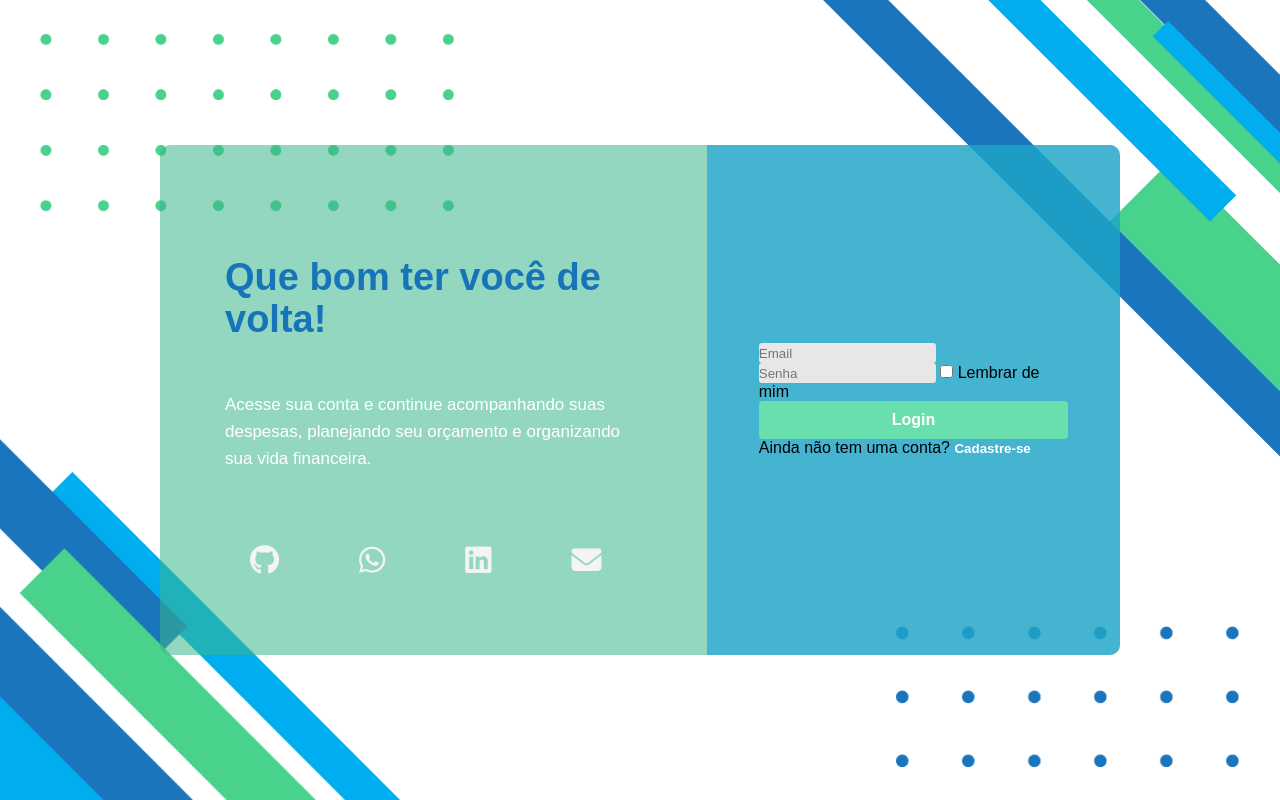
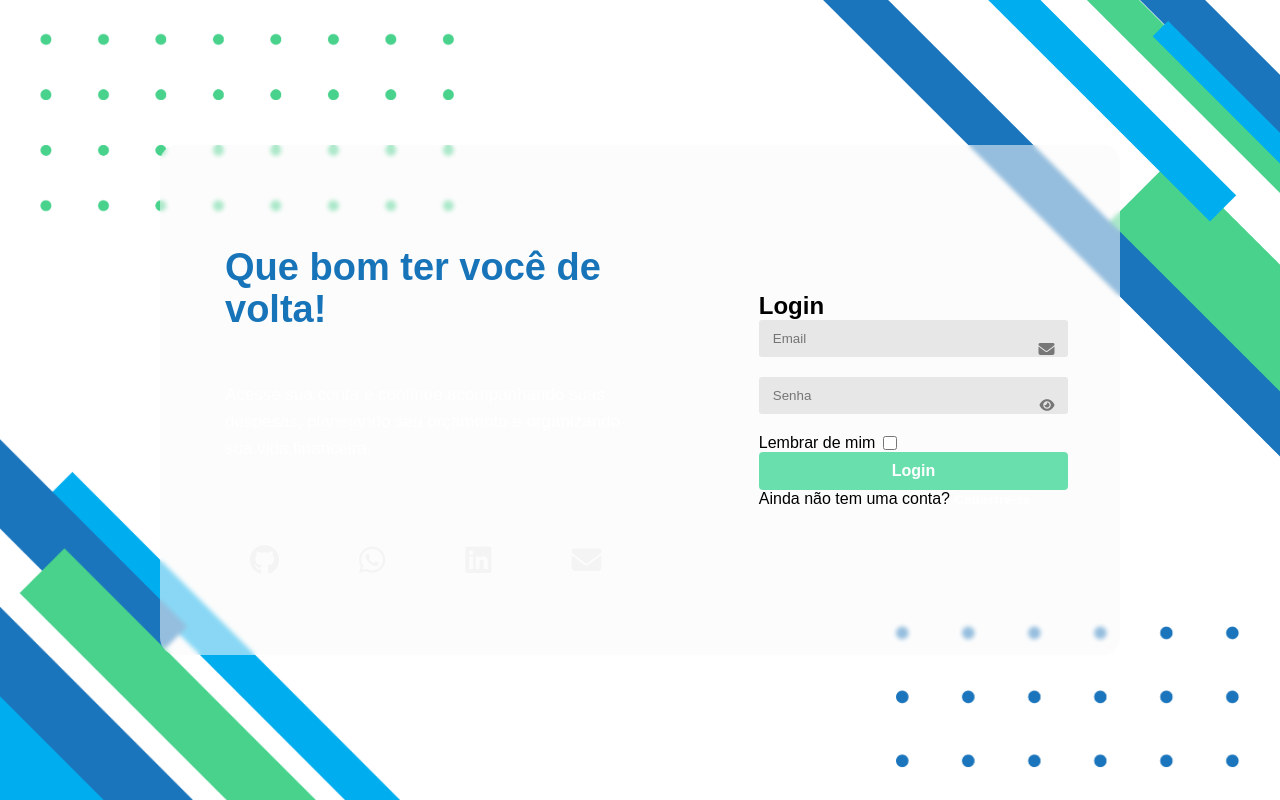
Before and after one commit to Matheus-Machado750/gerenciador_financeiro, a Flask app: page /auth in a window 1280 px wide. Run offline with Flask 3, Linux system fonts and the light colour scheme.

Commit message:
Melhorias no visual do auth_card

```diff
--- a/static/css/auth.css
+++ b/static/css/auth.css
@@ -63,8 +63,10 @@ body {
     height: 510px;
     display: flex;
     overflow: hidden;
-    border-radius: 10px;
-    background-color: rgba(59, 182, 143, 0.548);
+    border-radius: 17px;
+    background-color: rgba(249, 249, 249, 0.548);
+    backdrop-filter: blur(2px);
+
 }
 
 /* //////////////////////////////////// LADO ESQUERDO ///////////////////////////////////// */
@@ -90,7 +92,7 @@ body {
 .texto_cadastro h1 {
     font-size: 38px;
     line-height: 1.1;
-    margin-top: 37px;
+    margin-top: 27px;
     margin-bottom: 50px;
     color: #1774B9;
 }
@@ -129,7 +131,7 @@ body {
     position: relative;
     width: 43%;
     height: 100%;
-    background-color: rgba(22, 160, 219, 0.629);
+
     display: flex;
     align-items: center;
     justify-content: center;
@@ -174,11 +176,19 @@ body {
 
 /* //////////////////////////////////// Formulário ///////////////////////////////////// */
 
-.auth_forms .email, .senha, .senha_repetida {
+.formulario_login, .formulario_cadastro {
+    display: flex;
+    flex-direction: column;
+}
+
+.auth_forms .email,
+.auth_forms .senha,
+.auth_forms .senha_repetida {
     border: none;
     background-color: #E7E7E7;
-    height: 20px;
+    height: 37px;
     border-radius: 3px;
+    margin-bottom: 20px;
 }
 
 .botao_login, .botao_cadastro {
@@ -203,7 +213,7 @@ body {
 
 
 
-#mostrarLogin, #mostrarCadastro {
+#mostrarLogin, #mostrarCadastro { /* Link de clique pra alterar visuamente */
     background-color: transparent;
     border: none;
     color: #ffffff;
@@ -215,3 +225,51 @@ body {
     opacity: 0.8;
     text-decoration: underline;
 }
+
+.input_div {
+    position: relative;
+    width: 100%;
+}
+
+.input_div input {
+    width: 100%;
+    height: 37px;
+    border: none;
+    border-radius: 3px;
+    background-color: #E7E7E7;
+    padding: 0 45px 0 14px;
+}
+
+.input_icon,
+.toggle_senha {
+    position: absolute;
+    right: 14px;
+    top: 50%;
+    transform: translateY(-50%);
+}
+
+.input_icon {
+    color: #777;
+    pointer-events: none;
+}
+
+.toggle_senha {
+    border: none;
+    background: transparent;
+    color: #777;
+    cursor: pointer;
+    display: flex;
+    align-items: center;
+    justify-content: center;
+}
+
+.lembrar_linha {
+    display: flex;
+    align-items: center;
+    gap: 8px;
+}
+
+.lembrar_linha input {
+    width: 14px;
+    height: 14px;
+}
--- a/static/js/auth.js
+++ b/static/js/auth.js
@@ -15,3 +15,24 @@ if (authContainer && mostrarCadastro && mostrarLogin) {
         authContainer.classList.add("modo-login");
     });
 }
+
+const togglePasswordButtons = document.querySelectorAll(".toggle_senha");
+
+togglePasswordButtons.forEach((button) => {
+    button.addEventListener("click", () => {
+        const input = button.parentElement.querySelector("input");
+        const icon = button.querySelector("i");
+
+        const senhaEstaOculta = input.type === "password";
+
+        input.type = senhaEstaOculta ? "text" : "password";
+
+        icon.classList.toggle("fa-eye", !senhaEstaOculta);
+        icon.classList.toggle("fa-eye-slash", senhaEstaOculta);
+
+        button.setAttribute(
+            "aria-label",
+            senhaEstaOculta ? "Ocultar senha" : "Mostrar senha"
+        );
+    });
+});
--- a/templates/auth.html
+++ b/templates/auth.html
@@ -48,11 +48,25 @@
 
                     <form action="{{ url_for('login') }}" method="POST" class="formulario_login">
 
-                        <input type="email" name="email" autocomplete="email" placeholder="Email" required class="email">
-                        <input type="password" name="senha" autocomplete="current-password" placeholder="Senha" required class="senha">
+                        <h2 class="titulo_form"> Login </h2>
 
-                        <input type="checkbox" id="lembrar-de-mim" name="lembrar">
-                        <label for="lembrar-de-mim"> Lembrar de mim </label>
+                        <div class="input_div">
+                            <input type="email" name="email" autocomplete="email" placeholder="Email" required class="email">
+                            <i class="fa-solid fa-envelope input_icon"></i>
+                        </div>
+
+                        <div class="input_div">
+                            <input type="password" name="senha" autocomplete="current-password" placeholder="Senha" required class="senha">
+
+                            <button type="button" class="toggle_senha" aria-label="Mostrar senha">
+                                <i class="fa-solid fa-eye"></i>
+                            </button>
+                        </div>
+
+                        <div class="lembrar_linha">
+                            <label for="lembrar_de_mim"> Lembrar de mim </label>
+                            <input type="checkbox" id="lembrar_de_mim" name="lembrar">
+                        </div>
 
                         <button type="submit" class="botao_login"> Login </button>
 
@@ -71,9 +85,28 @@
 
                     <form action="{{ url_for('cadastro') }}" method="POST" class="formulario_cadastro">
 
-                        <input type="email" name="email" autocomplete="email" placeholder="Email" required class="email">
-                        <input type="password" name="senha" autocomplete="new-password" placeholder="Crie uma senha" required class="senha">
-                        <input type="password" name="confirmar_senha" autocomplete="new-password" placeholder="Confirme sua senha" required class="senha_repetida">
+                        <h2 class="titulo_form"> Cadastro </h2>
+
+                        <div class="input_div">
+                            <input type="email" name="email" autocomplete="email" placeholder="Email" required class="email">
+                            <i class="fa-solid fa-envelope input_icon"></i>
+                        </div>
+
+                        <div class="input_div">
+                            <input type="password" name="senha" autocomplete="new-password" placeholder="Crie uma senha" required class="senha">
+
+                            <button type="button" class="toggle_senha" aria-label="Mostrar senha">
+                                <i class="fa-solid fa-eye"></i>
+                            </button>
+                        </div>
+
+                        <div class="input_div">
+                            <input type="password" name="confirmar_senha" autocomplete="new-password" placeholder="Confirme sua senha" required class="senha_repetida">
+
+                            <button type="button" class="toggle_senha" aria-label="Mostrar senha">
+                                <i class="fa-solid fa-eye"></i>
+                            </button>
+                        </div>
 
                         <button type="submit" class="botao_cadastro"> Cadastrar </button>
 
```
